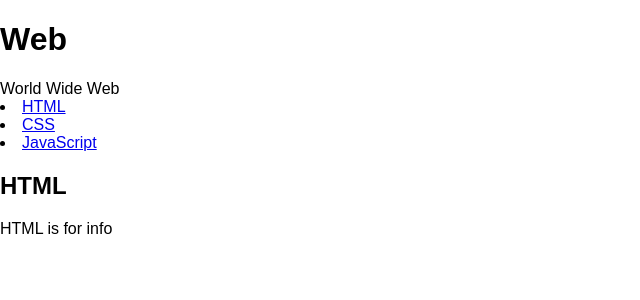
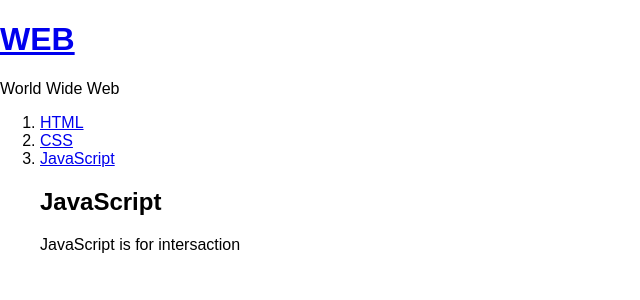
Before and after one commit to b8goal/PR_React_JS, a React (Create React App) app: page / in a window 1280 px wide. Shown: the top 300 px of the page, without its empty margins (0-640 px from the left). Built offline with nearby package versions, Linux system fonts and the light colour scheme.

Commit message:
Add onClick and select mode

```diff
--- a/src/App.js
+++ b/src/App.js
@@ -7,7 +7,10 @@ class Subject extends Component {
   render(){
     return(
       <header>
-        <h1>{this.props.title}</h1>
+        <h1><a href="/" onClick={function(ev){
+          ev.preventDefault();
+          this.props.onClick();
+        }.bind(this)}>{this.props.title}</a></h1>
           {this.props.sub}
       </header>
     );
@@ -15,49 +18,91 @@ class Subject extends Component {
 }
 
 class Toc extends Component {
-  render() {
-
-    var list = [];
-    var i = 0;
+  render(){
+    var list=[];
+    var i=0;
     while(i<this.props.data.length){
       var data = this.props.data[i];
-      list.push(<li key={data.id}><a href={data.id+'.html'}>{data.title}</a></li>)
-      i=i+1;
+      list.push(
+        <li key={data.id}>
+          <a href={data.id+'.html'} onClick={function(id, ev){
+            ev.preventDefault();
+            this.props.onSelect(id);
+          }.bind(this, data.id)}>
+            {data.title}
+          </a>
+        </li>
+        );
+      i = i + 1;
     }
     return(
       <nav>
-        <oi>
+        <ol>
           {list}
-        </oi>
+        </ol>
       </nav>
     );
   }
 }
 
 class Content extends Component {
-  render() {
+  render(){
     return(
-      <article>
-        <h2>{this.props.title}</h2>
-         {this.props.dsec}
-      </article>
+      <nav>
+        <ol>
+          <h1>{this.props.data.title}</h1>
+            {this.props.data.desc}
+        </ol>
+      </nav>
     );
   }
 }
 class App extends Component {
   state = {
+    mode:'read',
+    selected_content_id:3,
     contents:[
-      {id:1, title:'HTML', dsec:'HTML is for information'},
-      {id:2, title:'CSS', dsec:'CSS is for design'},
-      {id:3, title:'JavaScript', dsec:'JavaScript is for interaction'}
+      {id:1, title:'HTML', desc:'HTML is for Information'},
+      {id:2, title:'CSS', desc:'CSS is for design'},
+      {id:3, title:'JavaScript', desc:'JavaScript is for intersaction'}
     ]
   }
+  getSelectedContent(){
+    var i = 0;
+    while(i < this.state.contents.length){
+      var data = this.state.contents[i];
+      if(this.state.selected_content_id === data.id){
+        return data;
+      }
+      i = i + 1;
+    }
+  }
+  getContentComponent(){
+    if(this.state.mode === 'read'){
+      return <Content data={this.getSelectedContent()}></Content>
+    } else if(this.state.mode === 'welcome') {
+      return <Content data={{
+        title:'Welcome',
+        desc:'Hello, React!!!'
+      }}></Content>
+    }
+  }
   render() {
+    var content = this.getSelectedContent();
+    console.log(content);
     return (
       <div className="App">
-        <Subject title="Web" sub="World Wide Web"></Subject>
-        <Toc data={this.state.contents}></Toc>
-        <Content title="HTML" dsec="HTML is for info"></Content>
+        <Subject onClick={function(){
+          this.setState({mode:'welcome'})
+        }.bind(this)} title="WEB" sub="World Wide Web"></Subject>
+        <Toc onSelect={function(id){
+          // this.state.selected_content_id 의 값을 id으로 바꿔라!
+          this.setState({
+            selected_content_id:id,
+            mode:'read'
+          });
+        }.bind(this)} data={this.state.contents}></Toc>
+        {this.getContentComponent()}
       </div>
     );
   }
```
